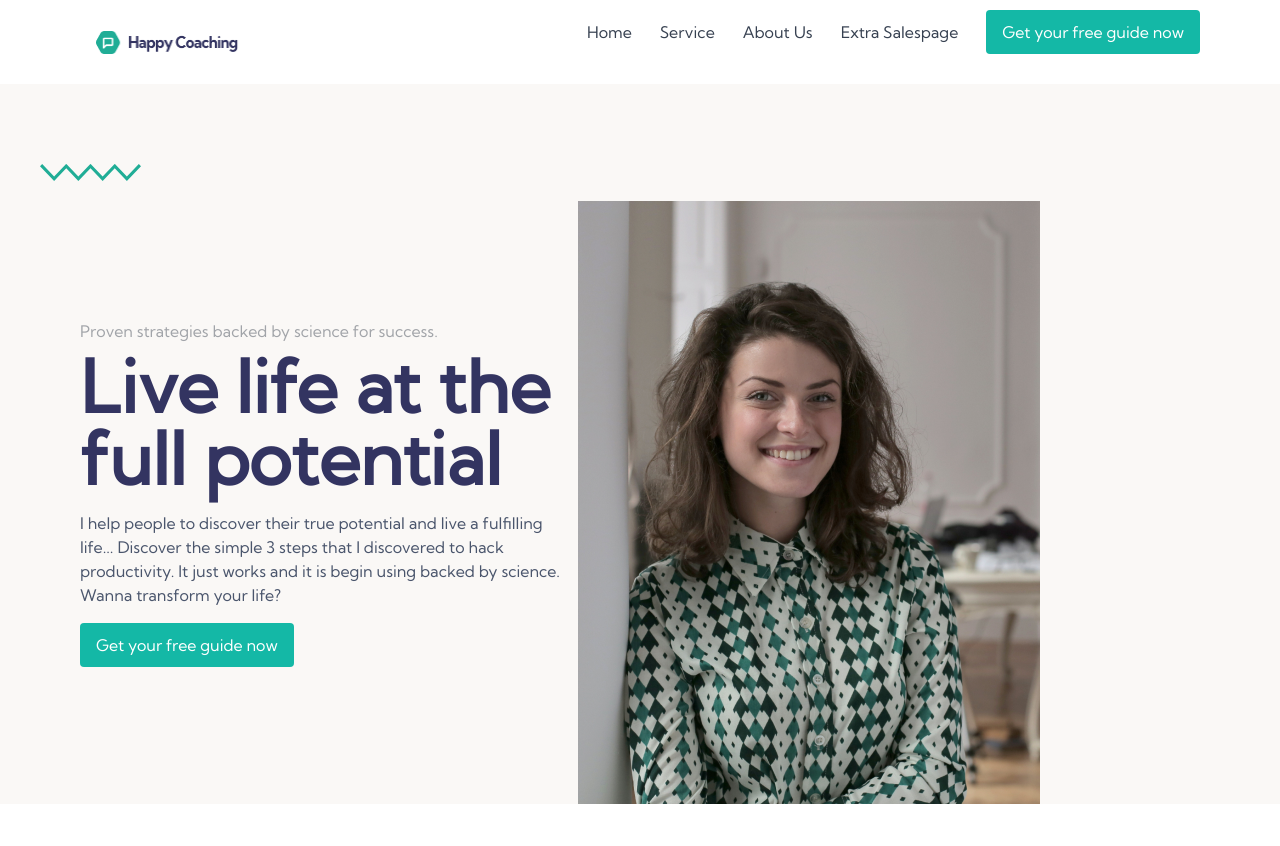
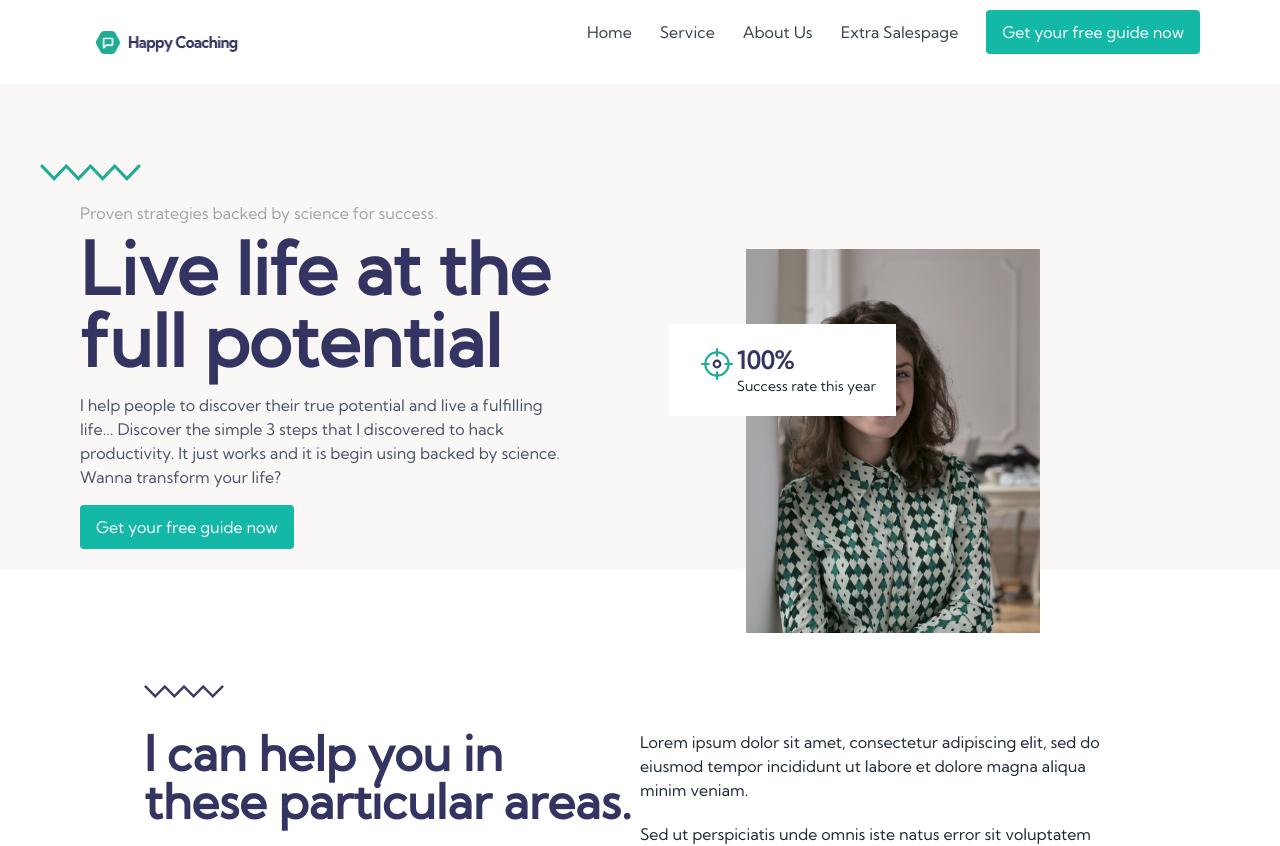
Before and after one commit to annysen/happy-coaching, a React (Vite) app: page / in a window 1280 px wide. Shown: the top 846 px of the page. Built offline with nearby package versions, Linux system fonts and the light colour scheme.

Commit message:
cover section image positioning done

```diff
--- a/src/Components/Cover/Cover.jsx
+++ b/src/Components/Cover/Cover.jsx
@@ -1,11 +1,24 @@
 import Button from "../Button/Button";
 import zigzaggreen from "../../assets/resourse/zigzag-green.svg";
+import target from "../../assets/resourse/protection-target 1.svg";
 import CoverPhoto from "../../assets/resourse/cover-photo.jpg";
 const Cover = () => {
   return (
-    <div className="mt-5 py-5 md:py-0  md:mt-2  px-5 md:px-20 bg-cream">
-      <img className="md:pt-20 md:-ml-10 pb-5" src={zigzaggreen} alt="" />
-      <div className="md:flex md:items-center md:justify-between">
+    <div className=" mt-5 py-5 md:py-0  md:mt-2  px-5 md:px-20 bg-cream">
+      <div className=" md:static flex justify-between items-center">
+        <img className="md:pt-20 md:-ml-10 pb-5" src={zigzaggreen} alt="" />
+
+        <div className="md:absolute bottom-96 right-96 md:flex bg-white p-5 hidden ">
+          <img className="h-10 pl-2" src={target} alt="" />
+          <span>
+            <h1 className="font-extrabold text-primary text-2xl">100%</h1>
+            <p className="text-sm">Success rate this year</p>
+          </span>
+        </div>
+      </div>
+
+      {/* lower sectoion  */}
+      <div className="md:static md:flex md:items-center md:justify-between">
         {/* cover text  */}
         <div className="mb-5">
           <p className="text-gray-800 opacity-40">
@@ -29,8 +42,8 @@ const Cover = () => {
           <Button>Get your free guide now</Button>
         </div>
         {/* cover image  */}
-        <div className="md:pr-40 ">
-          <img src={CoverPhoto} alt="" />
+        <div className="md:pr-40 md:-mb-28  overflow-hidden   md:right-0">
+          <img className="md:h-96" src={CoverPhoto} alt="" />
         </div>
       </div>
     </div>
```
Also changed, not shown: src/assets/resourse/protection-target 1.svg (added).
